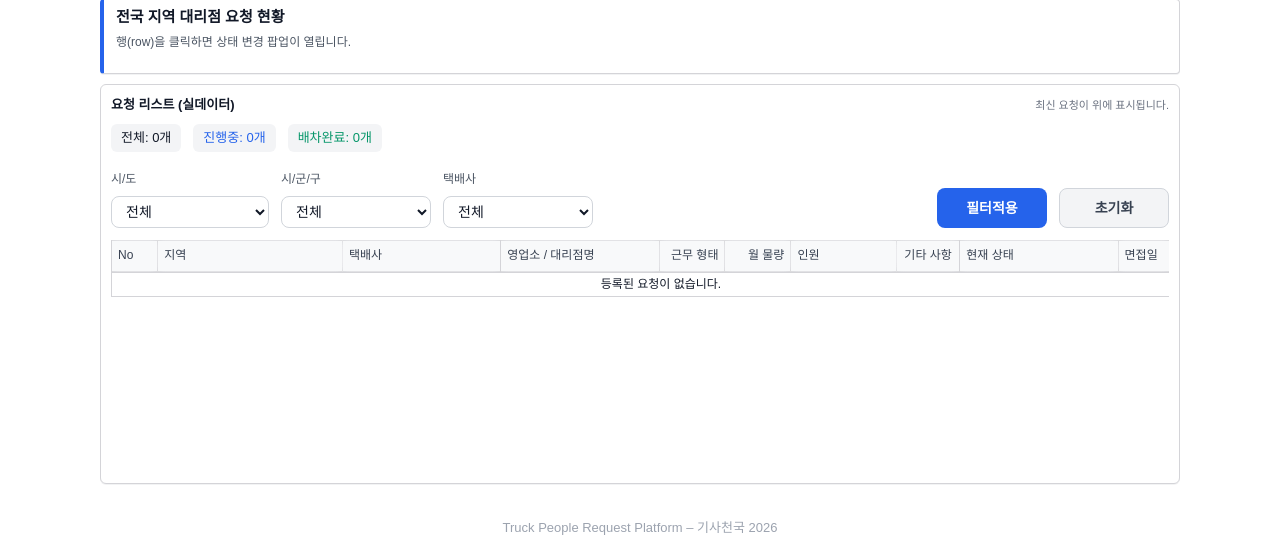
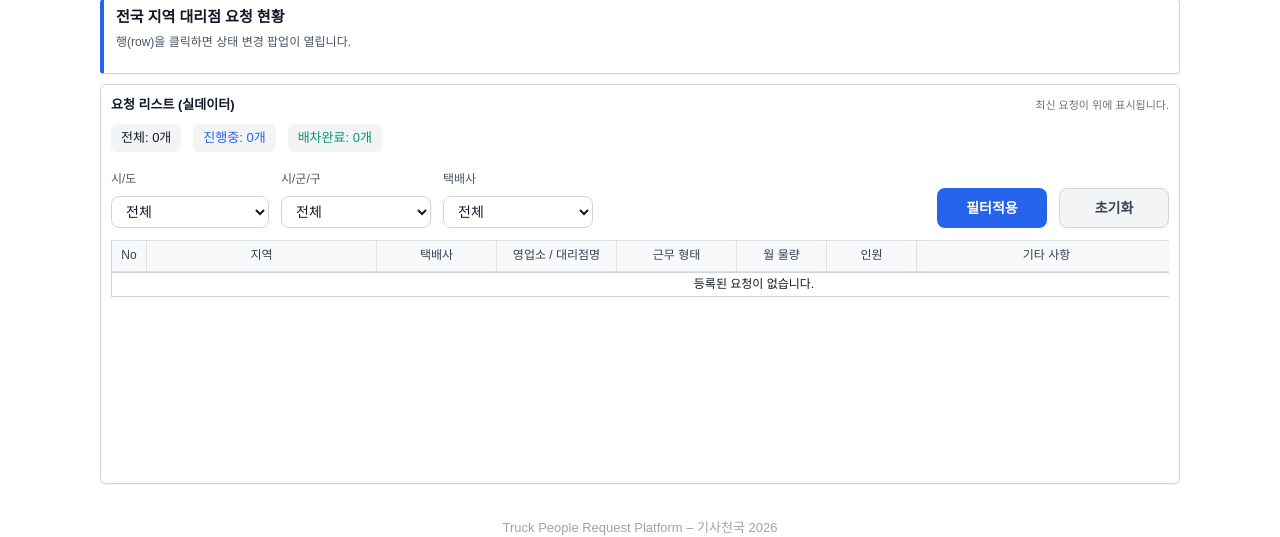
Before and after one commit to sujinchoo/RequestPlatform, a Flask app: page /dashboard in a window 1280 px wide. Shown: the part 152-689 px from the top of the page. Run offline with Flask 3, Linux system fonts and the light colour scheme; the visitor is signed in with stand-in values (Sample User, id 1); data that the repository does not hold is empty; some libraries are stand-ins or nearby versions.

Commit message:
Update styles.css
대시보드 엑셀시트 변경. 가로 컬럼 사이즈 변경.

```diff
--- a/static/styles.css
+++ b/static/styles.css
@@ -2003,3 +2003,89 @@ body:has(.request-wrapper) .btn-danger {
   font-size: 11px;
   color: #64748b;                 /* slate */
 }
+
+/* =========================================================
+   ✅ DASHBOARD TABLE PATCH (PC only)
+   - 월 물량(6) & 인원(7) 동일 폭
+   - 전체 텍스트 가운데 정렬
+   - PC에서 컬럼 폭 재분배 (모바일 유지)
+   ========================================================= */
+
+@media (min-width: 1024px) {
+
+  /* 대시보드 테이블만 타겟 (id + class로 정확히) */
+  table#request-table.table-compact {
+    table-layout: fixed !important;
+    width: 100% !important;
+  }
+
+  /* ✅ 헤더/바디 전체 가운데 정렬 */
+  table#request-table.table-compact th,
+  table#request-table.table-compact td {
+    text-align: center !important;
+    vertical-align: middle !important;
+  }
+
+  /* ✅ 컬럼 폭 재설정 (dashboard.html 기준 10열) */
+  /* 1) No */
+  table#request-table.table-compact th:nth-child(1),
+  table#request-table.table-compact td:nth-child(1) {
+    width: 45px !important;
+  }
+
+  /* 2) 지역 (가장 긴 텍스트: "세종특별자치시 세종특별자치시" 고려) */
+  table#request-table.table-compact th:nth-child(2),
+  table#request-table.table-compact td:nth-child(2) {
+    width: 230px !important;
+  }
+
+  /* 3) 택배사 */
+  table#request-table.table-compact th:nth-child(3),
+  table#request-table.table-compact td:nth-child(3) {
+    width: 120px !important;
+  }
+
+  /* 4) 영업소 / 대리점명 */
+  table#request-table.table-compact th:nth-child(4),
+  table#request-table.table-compact td:nth-child(4) {
+    width: 200px !important;
+  }
+
+  /* 5) 근무 형태 */
+  table#request-table.table-compact th:nth-child(5),
+  table#request-table.table-compact td:nth-child(5) {
+    width: 120px !important;
+  }
+
+  /* 6) 월 물량 */
+  table#request-table.table-compact th:nth-child(6),
+  table#request-table.table-compact td:nth-child(6) {
+    width: 90px !important;
+  }
+
+  /* 7) 인원 — ✅ 월 물량과 동일하게 */
+  table#request-table.table-compact th:nth-child(7),
+  table#request-table.table-compact td:nth-child(7) {
+    width: 90px !important;
+  }
+
+  /* 8) 기타 사항 (줄바꿈 허용해서 가독성 확보) */
+  table#request-table.table-compact th:nth-child(8),
+  table#request-table.table-compact td:nth-child(8) {
+    width: 260px !important;
+    white-space: normal !important;
+    word-break: break-word !important;
+  }
+
+  /* 9) 현재 상태 */
+  table#request-table.table-compact th:nth-child(9),
+  table#request-table.table-compact td:nth-child(9) {
+    width: 110px !important;
+  }
+
+  /* 10) 면접일 */
+  table#request-table.table-compact th:nth-child(10),
+  table#request-table.table-compact td:nth-child(10) {
+    width: 110px !important;
+  }
+}
```
